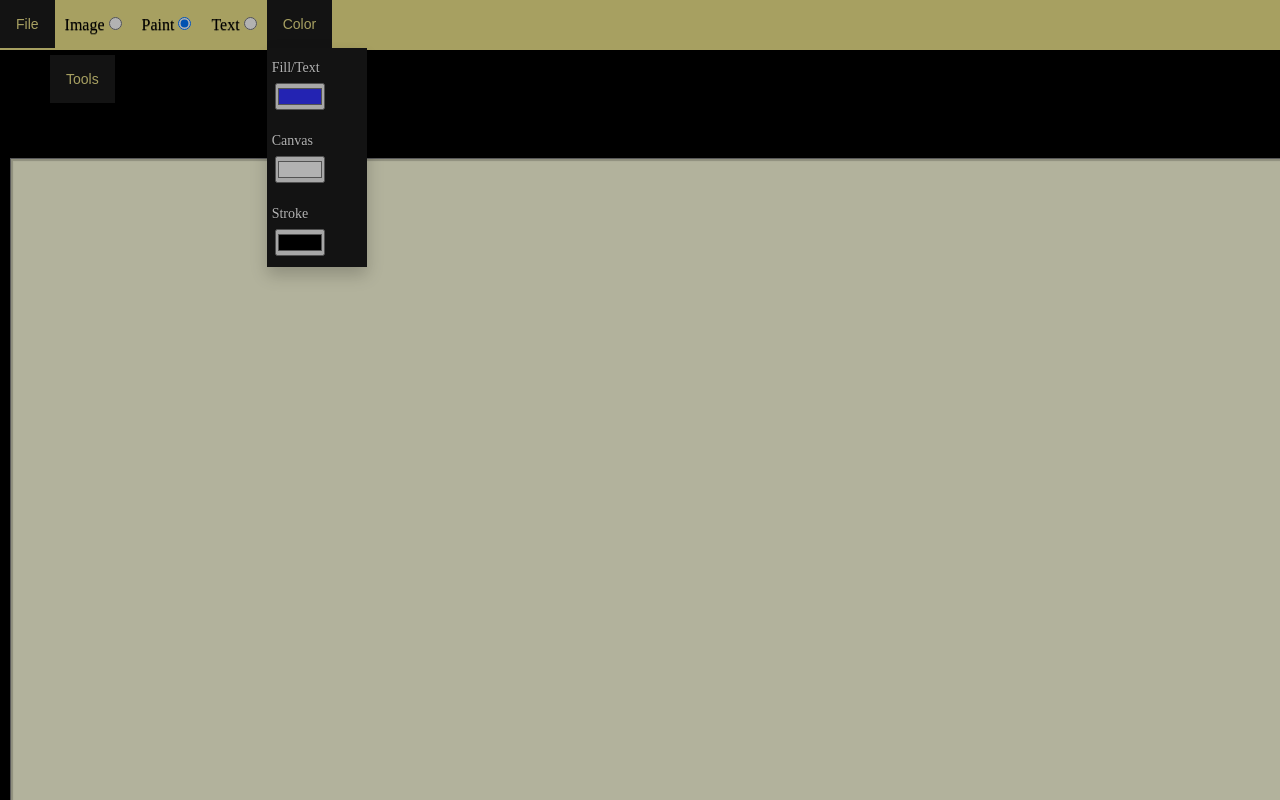
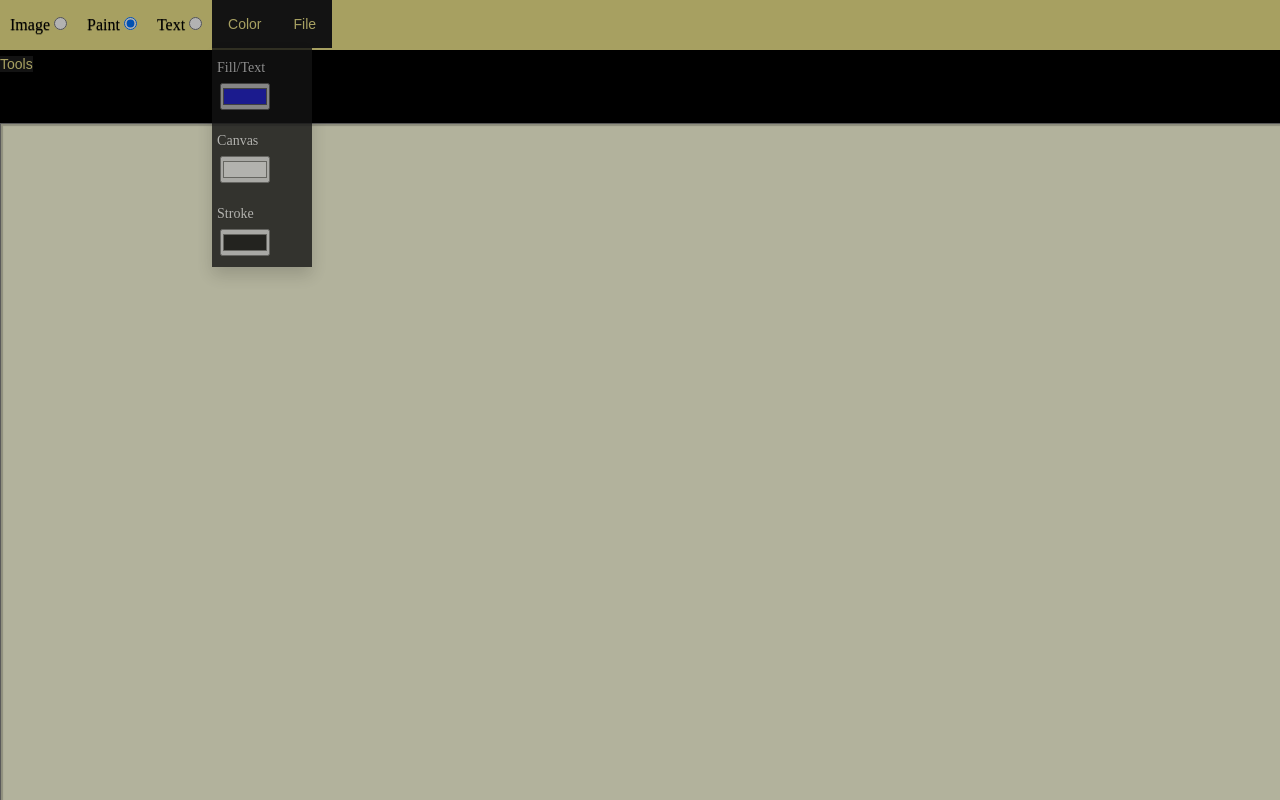
Before and after one commit to mayaahmed/paintMobile, a plain HTML site: page index.html in a window 1280 px wide. Both pictures are taken after a click on the button "Color". Shown: the top 800 px of the page. Drawn offline with Linux system fonts and the light colour scheme.

Commit message:
Add files via upload

```diff
--- a/general.css
+++ b/general.css
@@ -20,7 +20,7 @@ background: black;
 #topStuff{
 
     opacity:0.7;
-	border-bottom: 2px solid  khaki;
+//	border-bottom: 2px solid  khaki;
 }
 
 #top_header{
@@ -50,6 +50,9 @@ font-size: 11px;
 
 }
 
+#toolsButton{
+padding: 0;
+}
 
 .dropbtn1 {
   background:#1c1c1c;
@@ -83,6 +86,7 @@ font-size: 11px;
     min-width: 100px;
     overflow: auto;
     box-shadow: 0px 8px 16px 0px rgba(0,0,0,0.2);
+z-index: 5;
 
 }
 
@@ -134,5 +138,11 @@ text-align: left;
 #colorNtoolDiv{
 display: flex;
 margin-top: 30px;
-margin-left: 50px;
+// margin-left: 50px;
+
 }
+
+#colorControl{
+z-index: 10;
+opacity: .8;
+}
--- a/index.html
+++ b/index.html
@@ -24,15 +24,7 @@
       </header>
 
       <div id="toolbar">
-	<div class="dropdown">
-          <button onclick="myFunction(myDropdown1)"   class="dropbtn">File</button>
-          <div id="myDropdown1" class="dropdown-content1  colorWhite">
 
-	    <p>	<input id="clearCanvas" class="fileOption" onclick="eraseCanvas()" type="button" value="New"> </p>
-	    <p ><input type="button" class="fileOption"  value="Save" id="saveOption"  onclick="saveCanvas()"> </p>
-
-	  </div>
-        </div>
 
 	<p class="choiceMode"><label> Image <input id="imageBox"   type="radio" name="mode"  ></label></p>
 	<p class="choiceMode"><label> Paint <input id="paintBox" type="radio" name="mode" checked="checked" ></label></p>
@@ -46,7 +38,15 @@
 	  <p><label>Stroke  <input class="colorOption" id="strokeColor" type="color"  ></label></p>
 	</div>
       </div>
+   <div class="dropdown">
+          <button onclick="myFunction(myDropdown1)"   class="dropbtn">File</button>
+          <div id="myDropdown1" class="dropdown-content1  colorWhite">
 
+	    <p>	<input id="clearCanvas" class="fileOption" onclick="eraseCanvas()" type="button" value="New"> </p>
+	    <p ><input type="button" class="fileOption"  value="Save" id="saveOption"  onclick="saveCanvas()"> </p>
+
+	  </div>
+        </div>
 
       </div> <!-- end of toolbar -->
 
--- a/paint.css
+++ b/paint.css
@@ -17,14 +17,14 @@
     //   box-shadow:  2px 2px 5px khaki;
     text-align: left;
     //  border-radius: 5px;
+z-index: 2;
 }
 
 canvas{
+// position: relative;
     border: 1px solid gray;
     background:#FFFFE0;
     box-shadow: inset 2px 2px 1px rgba(0,0,0,0.2);
-    margin: 10px;
-    margin-top: 5px;
 
 }
 
@@ -42,18 +42,14 @@ canvas{
 #toolbar{
     width: 100%;
     min-height:30px;
-    // padding:5px;
     position:fixed;
     top:0;
     background: khaki;
-    //color: white;
     font-size: 16px;
     display: flex;
     flex-wrap: wrap;
-    //   justify-content: center;
     text-shadow: 0px 1px 0px rgba(0,0,0,0.4);
     line-height: 30px;
-
 }
 
 .choiceMode{
```
